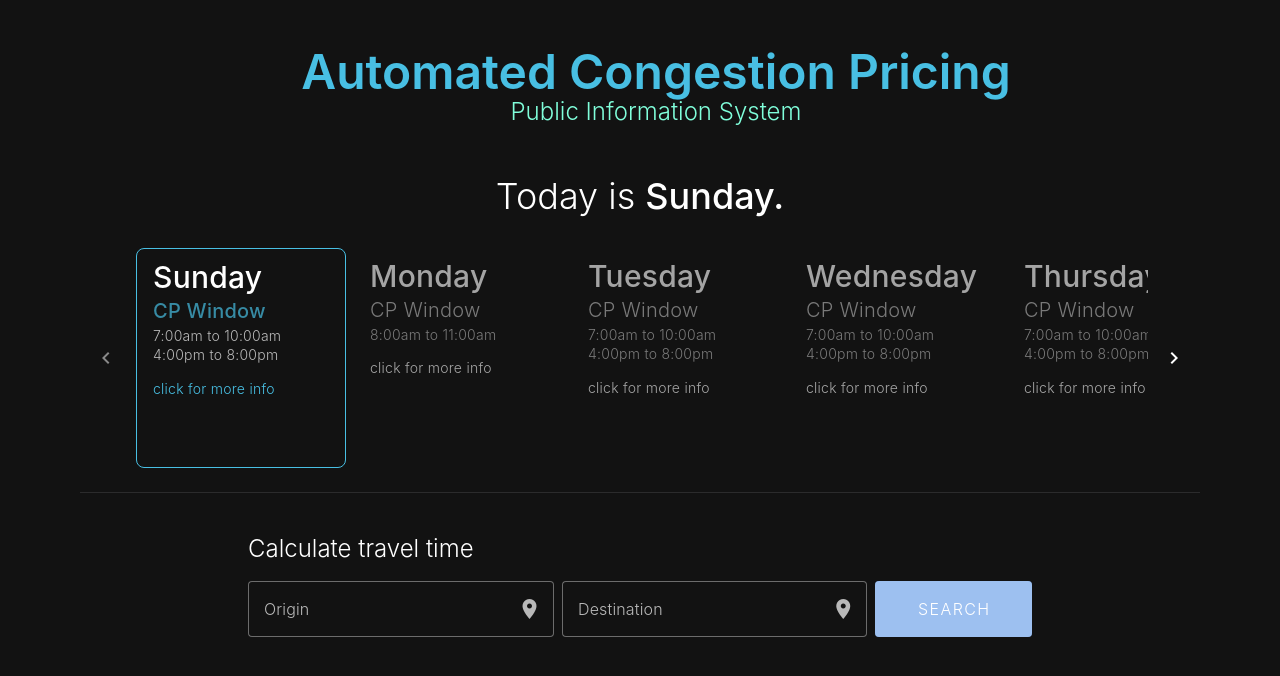
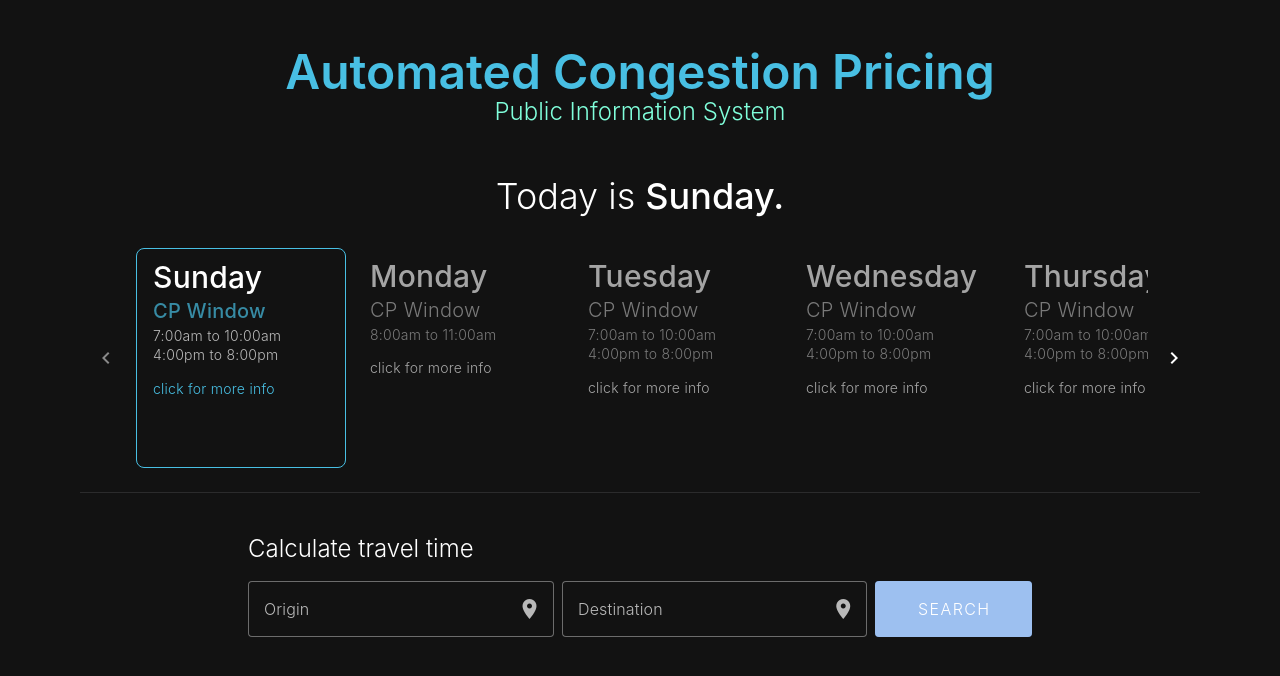
Before and after one commit to noodles-1/csgo-web, a Nuxt app: page / in a window 1280 px wide. Shown: the top 676 px of the page. Built offline with nearby package versions, Linux system fonts and the light colour scheme; a web font is replaced by a local one.

Commit message:
fixed centering

```diff
--- a/pages/index.vue
+++ b/pages/index.vue
@@ -34,7 +34,6 @@ header {
         md:flex
         md:flex-col
         my-[6vh]
-        ml-[4vh]
         md:mt-[6vh]
         md:items-center
 }
```
